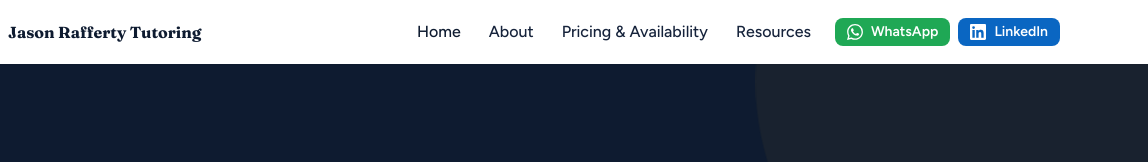
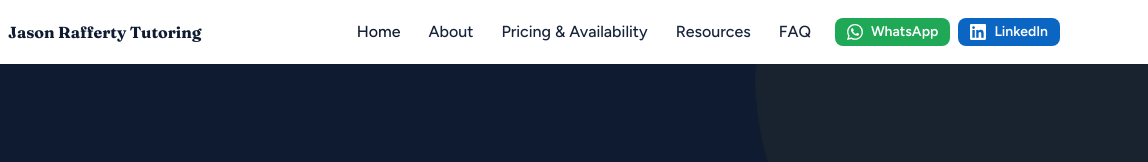
Before and after one commit to JasonRafferty/jasonrafferty.github.io, a website built with Vite: page index.html in a window 1280 px wide. Shown: the top 162 px of the page, 132-1280 px from the left. Built offline with nearby package versions, Linux system fonts and the light colour scheme; files whose address does not match are found by name.

Commit message:
feat: add FAQ link to nav and footer

```diff
--- a/index.html
+++ b/index.html
@@ -39,6 +39,9 @@
           <a href="resources.html"
              class="font-body font-medium text-ink hover:text-gold transition-colors focus:outline-none focus:ring-2 focus:ring-gold focus:ring-offset-2 rounded px-3 py-2"
              role="listitem">Resources</a>
+          <a href="faq.html"
+             class="font-body font-medium text-ink hover:text-gold transition-colors focus:outline-none focus:ring-2 focus:ring-gold focus:ring-offset-2 rounded px-3 py-2"
+             role="listitem">FAQ</a>
           <a href="#"
              class="nav__cta js-whatsapp inline-flex items-center gap-2 bg-whatsapp hover:bg-green-700 text-white font-semibold text-sm px-4 py-2 rounded-lg transition-colors focus:outline-none focus:ring-2 focus:ring-whatsapp focus:ring-offset-2 ml-2"
              data-wa-message="Hi Jason, I'd like to book a tutoring session."
@@ -424,6 +427,7 @@
             <li><a href="about.html#subjects" class="font-body text-gray-400 hover:text-gold text-sm transition-colors focus:outline-none focus:ring-2 focus:ring-gold focus:ring-offset-2 focus:ring-offset-navy rounded">About</a></li>
             <li><a href="pricing.html" class="font-body text-gray-400 hover:text-gold text-sm transition-colors focus:outline-none focus:ring-2 focus:ring-gold focus:ring-offset-2 focus:ring-offset-navy rounded">Pricing &amp; Availability</a></li>
             <li><a href="resources.html" class="font-body text-gray-400 hover:text-gold text-sm transition-colors focus:outline-none focus:ring-2 focus:ring-gold focus:ring-offset-2 focus:ring-offset-navy rounded">Resources</a></li>
+            <li><a href="faq.html" class="font-body text-gray-400 hover:text-gold text-sm transition-colors focus:outline-none focus:ring-2 focus:ring-gold focus:ring-offset-2 focus:ring-offset-navy rounded">FAQ</a></li>
           </ul>
         </nav>
 
```
